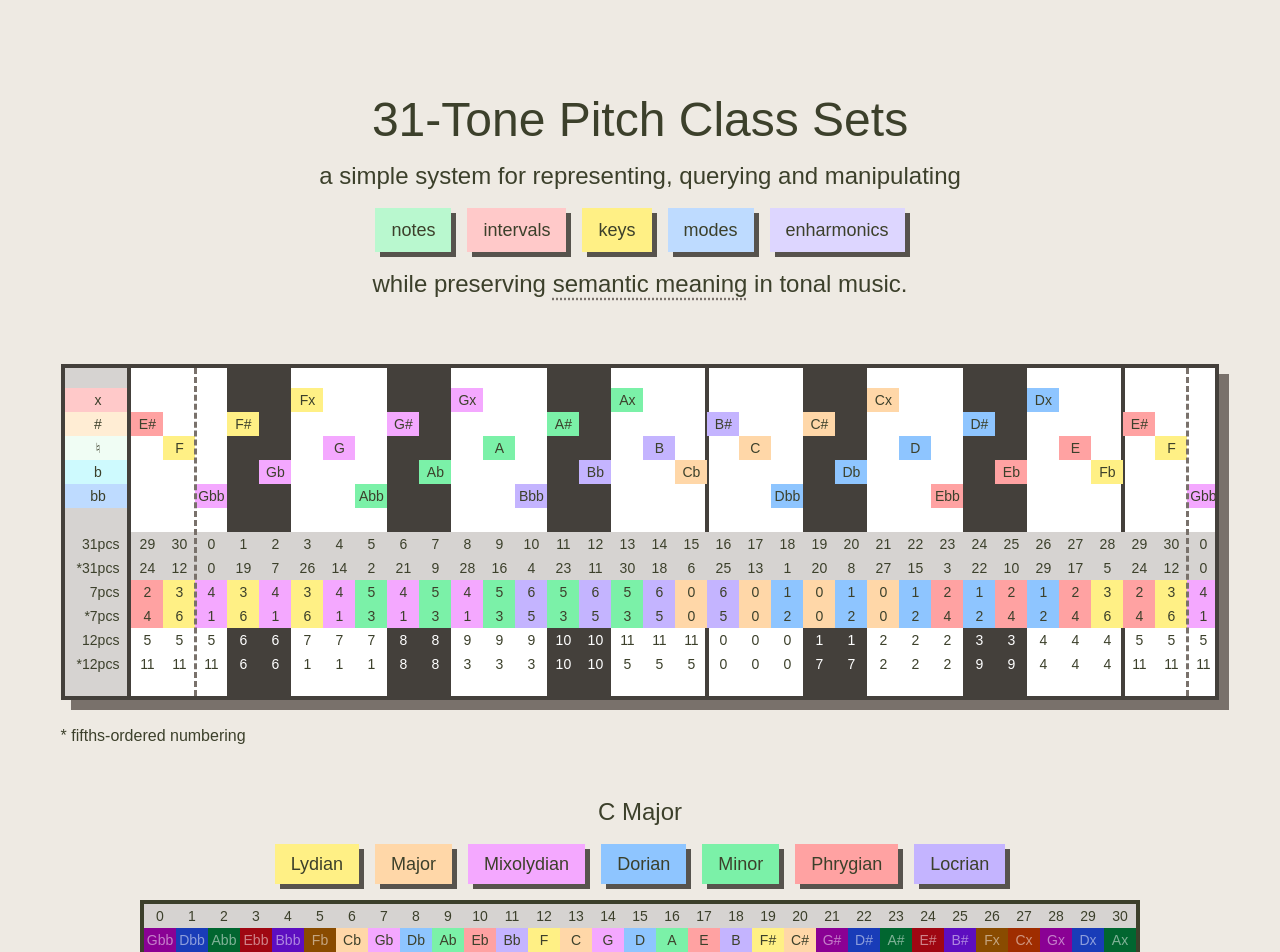
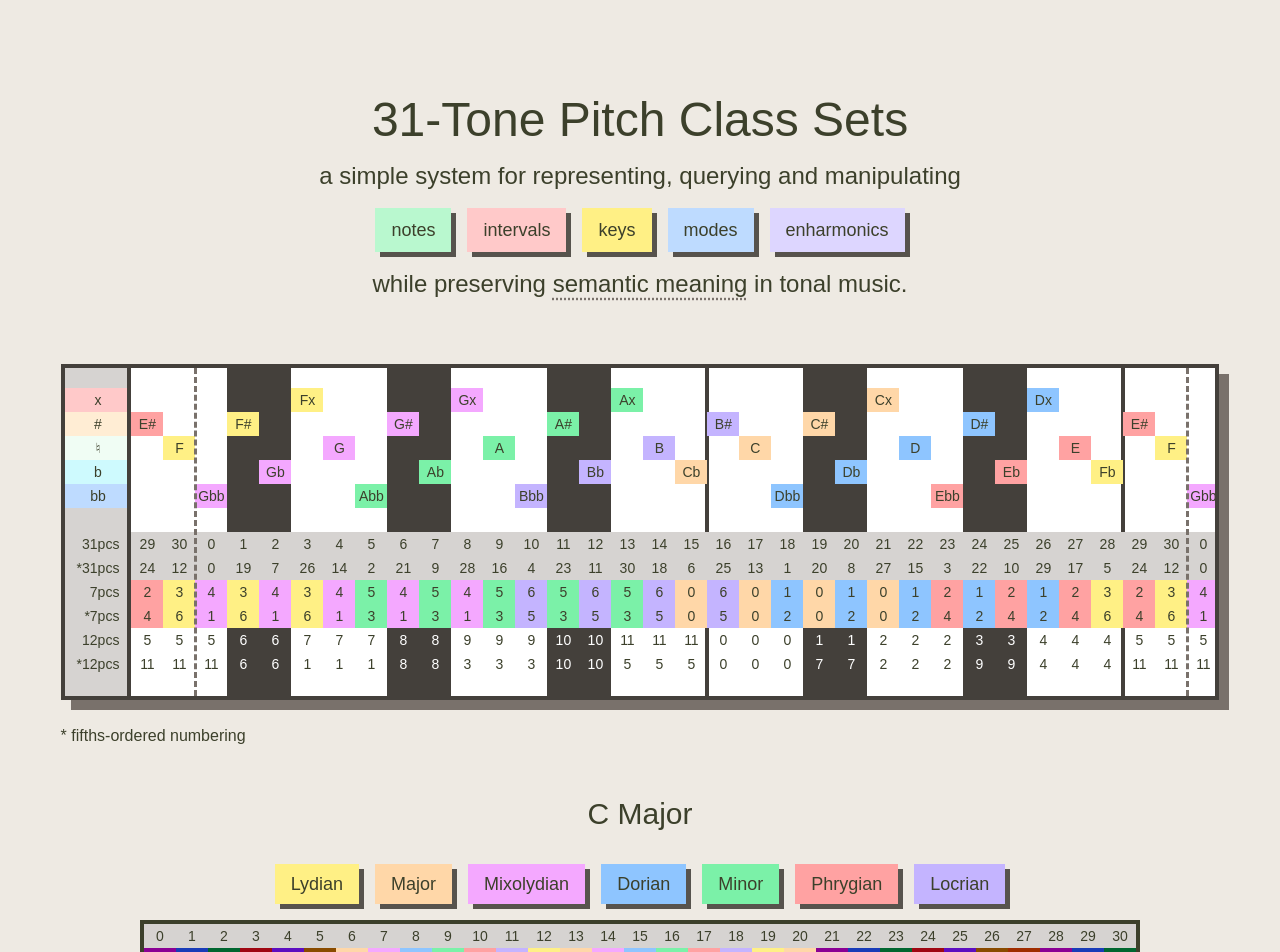
Before and after one commit to dylancobb/31pcs-demo, a SvelteKit app: page / in a window 1280 px wide. Shown: the top 952 px of the page. Built offline with nearby package versions, Linux system fonts and the light colour scheme; a web font is replaced by a local one.

Commit message:
adjust font size, add title to site

```diff
--- a/src/lib/scales.svelte
+++ b/src/lib/scales.svelte
@@ -61,7 +61,7 @@
 	let keyWindow = $derived(selectedCenter - selectedMode - 5);
 </script>
 
-<div class="mx-auto mt-24 mb-4 w-full text-center text-base sm:text-lg lg:text-xl xl:text-2xl">
+<div class="mx-auto mt-24 mb-8 w-full text-center text-lg sm:text-xl lg:text-2xl xl:text-3xl">
 	{letterName[getDiatonic(selectedCenter * 18)]}{accidental[
 		getAccidental(getIndexFifths(selectedCenter * 18))
 	]}
--- a/src/routes/+page.svelte
+++ b/src/routes/+page.svelte
@@ -2,6 +2,10 @@
 	import Keyboard from '$lib/keyboard.svelte';
 	import Scales from '$lib/scales.svelte';
 </script>
+
+<svelte:head>
+	<title>31 Tone PCS</title>
+</svelte:head>
 
 <div class="mt-24 flex flex-col items-center gap-4 text-center">
 	<h1 class="text-2xl sm:text-3xl lg:text-4xl xl:text-5xl">31-Tone Pitch Class Sets</h1>
```
